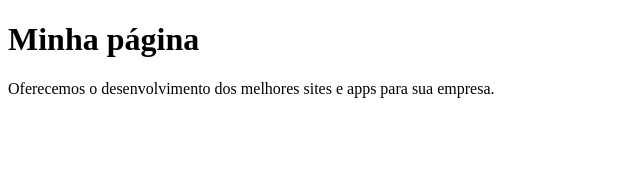
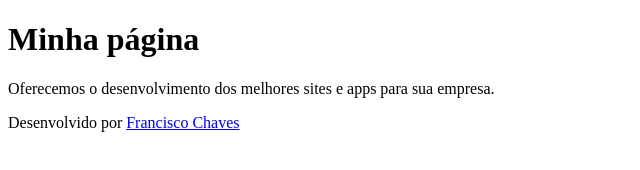
Before and after one commit to franciscojsc/aula-html5-css3, a plain HTML site: page index.html in a window 1280 px wide. Shown: the whole page, without its empty margins (0-640 px from the left). Drawn offline with Linux system fonts and the light colour scheme.

Commit message:
Adicione rodapé

```diff
--- a/index.html
+++ b/index.html
@@ -11,6 +11,10 @@
     <h1>Minha página</h1>
     <p>Oferecemos o desenvolvimento dos melhores sites e apps para sua empresa.</p>
   </header>
+
+  <footer>
+    <p>Desenvolvido por <a href="https://github.com/franciscojsc">Francisco Chaves</a></p>
+  </footer>
 </body>
 
 </html>
```
